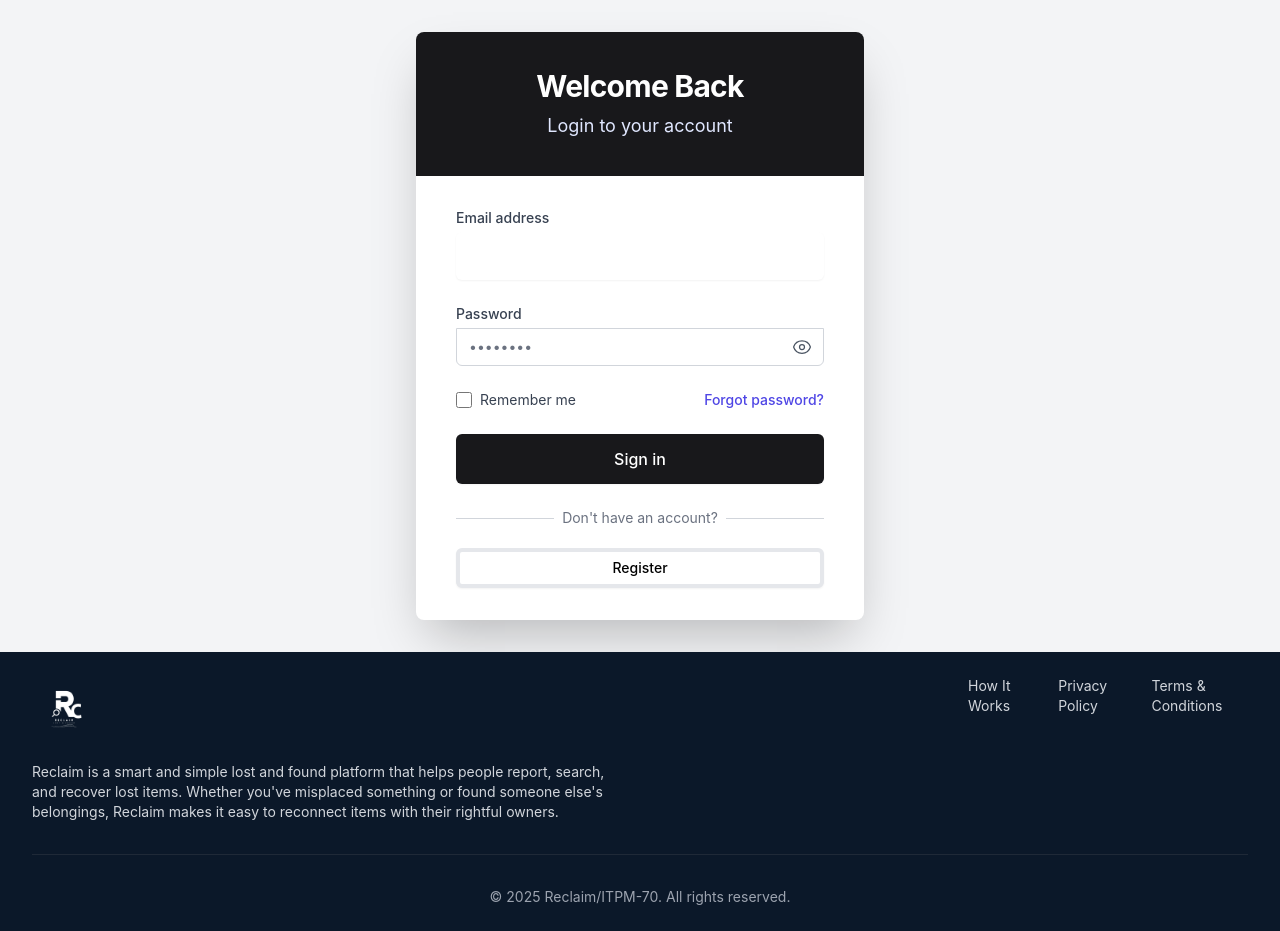
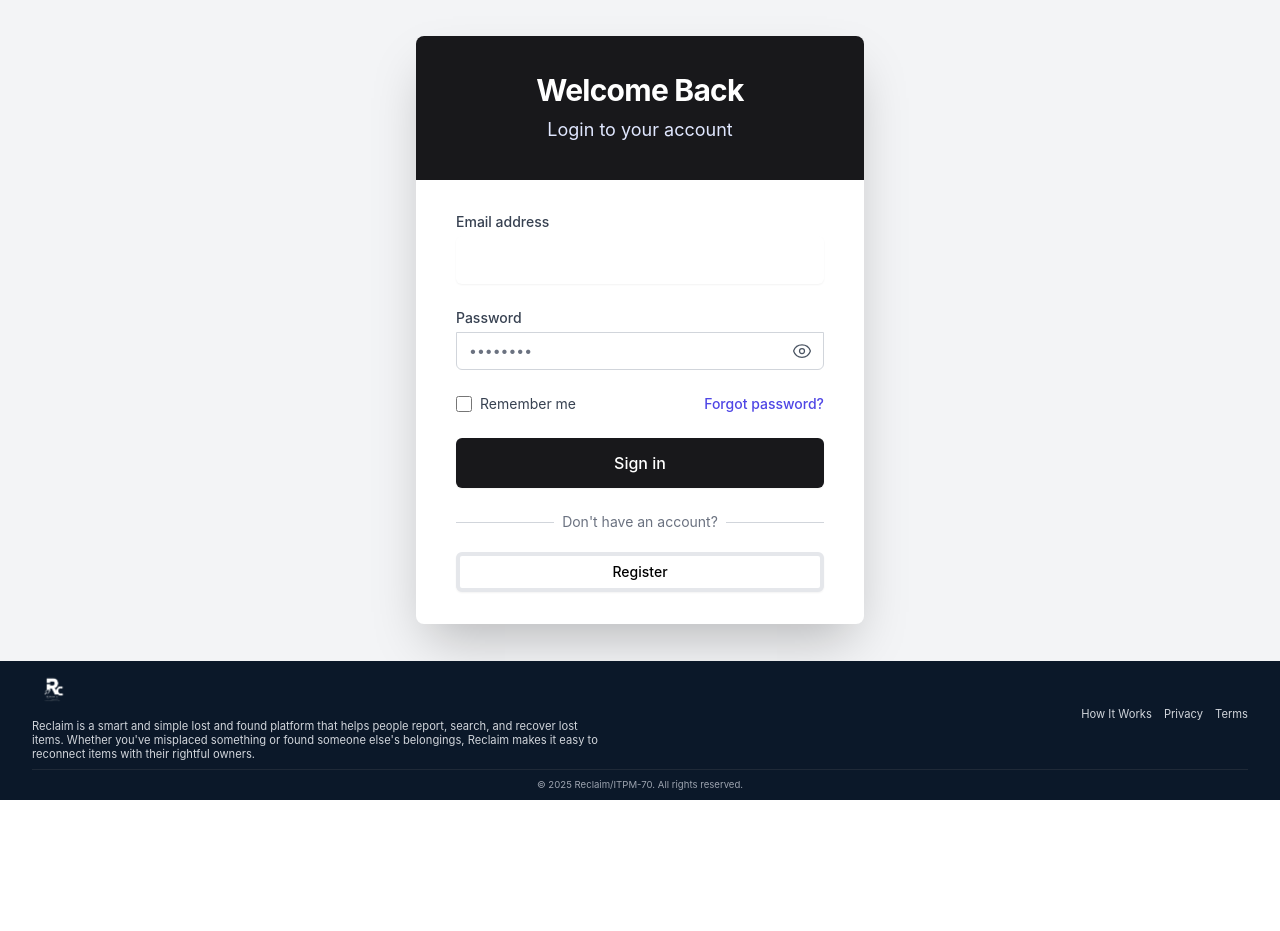
Before and after one commit to kavishavoshan/LostFoundSystem, a React (Create React App) app in the folder frontend/: page /login in a window 1280 px wide. After the commit the page ends 800 px from the top, so only its background shows below. Built offline with nearby package versions, Linux system fonts and the light colour scheme.

Commit message:
Refactor Footer component for improved layout and styling consistency

```diff
--- a/frontend/src/components/UI/Footer.js
+++ b/frontend/src/components/UI/Footer.js
@@ -4,19 +4,20 @@ import logo from '../../images/image.jpg';
 
 const Footer = () => {
   return (
-    <footer className="bg-[#0B1829] text-white py-6 mt-auto">
+    <footer className="bg-[#0B1829] text-white py-2"> {/* Reduced to py-2 */}
       <div className="mx-auto max-w-7xl px-4 sm:px-6 lg:px-8">
-        <div className="grid grid-cols-1 md:grid-cols-12 gap-8 items-start">
+        <div className="grid grid-cols-1 md:grid-cols-12 gap-4 items-center"> {/* Reduced gap to 4, changed to items-center */}
           {/* Logo and Description */}
-          <div className="md:col-span-6 space-y-4">
+          <div className="md:col-span-6 space-y-1"> {/* Reduced space-y to 1 */}
             <Link to="/home" className="inline-block">
-              <img className="h-16 w-auto" src={logo} alt="RC Logo" />
+              <img className="h-10 w-auto" src={logo} alt="RC Logo" /> {/* Reduced to h-10 */}
             </Link>
-            <p className="text-gray-300 text-sm max-w-xl mt-4">
-              Reclaim is a smart and simple lost and found platform that helps people
+            <p className="text-gray-300 text-[0.7rem] max-w-xl mt-1 leading-tight"> {/* Smaller text, tighter leading */}
+            Reclaim is a smart and simple lost and found platform that helps people
               report, search, and recover lost items. Whether you've misplaced
               something or found someone else's belongings, Reclaim makes it easy to
               reconnect items with their rightful owners.
+
             </p>
           </div>
 
@@ -24,24 +25,24 @@ const Footer = () => {
           <div className="md:col-span-3" />
 
           {/* Links */}
-          <div className="md:col-span-3 space-y-4">
-            <div className="flex justify-end gap-6">
-              <Link to="/how-it-works" className="text-sm text-gray-300 hover:text-white">
+          <div className="md:col-span-3">
+            <div className="flex justify-end gap-3"> {/* Reduced gap to 3 */}
+              <Link to="/how-it-works" className="text-[0.7rem] text-gray-300 hover:text-white">
                 How It Works
               </Link>
-              <Link to="/privacy-policy" className="text-sm text-gray-300 hover:text-white">
-                Privacy Policy
+              <Link to="/privacy-policy" className="text-[0.7rem] text-gray-300 hover:text-white">
+                Privacy
               </Link>
-              <Link to="/terms" className="text-sm text-gray-300 hover:text-white">
-                Terms & Conditions
+              <Link to="/terms" className="text-[0.7rem] text-gray-300 hover:text-white">
+                Terms
               </Link>
             </div>
           </div>
         </div>
 
         {/* Copyright */}
-        <div className="mt-8 pt-8 border-t border-gray-800">
-          <p className="text-center text-sm text-gray-400">
+        <div className="mt-2 pt-2 border-t border-gray-800"> {/* Reduced margins */}
+          <p className="text-center text-[0.6rem] text-gray-400"> {/* Even smaller text */}
             © 2025 Reclaim/ITPM-70. All rights reserved.
           </p>
         </div>
```
